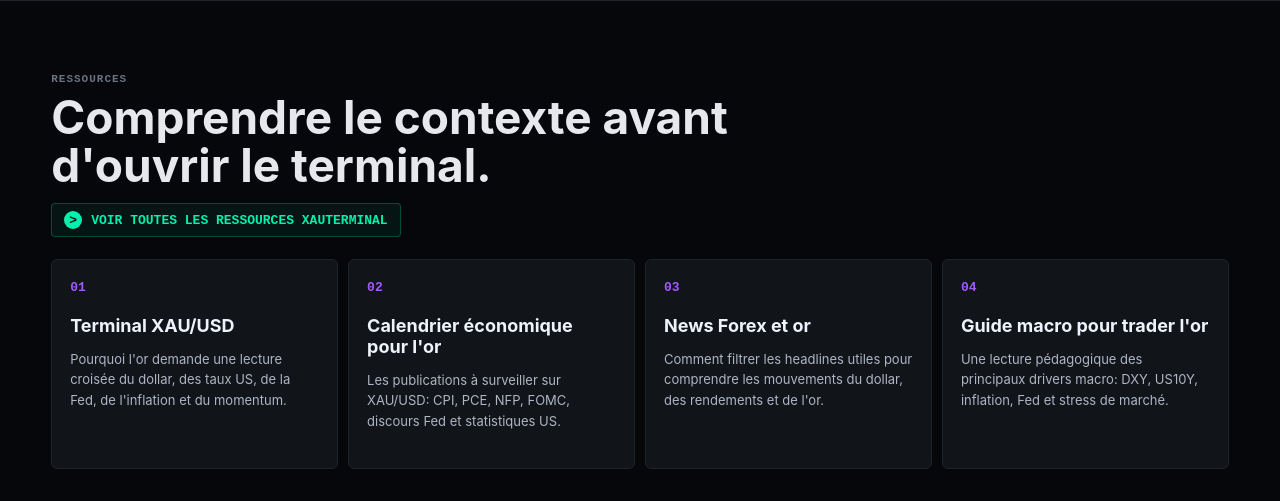
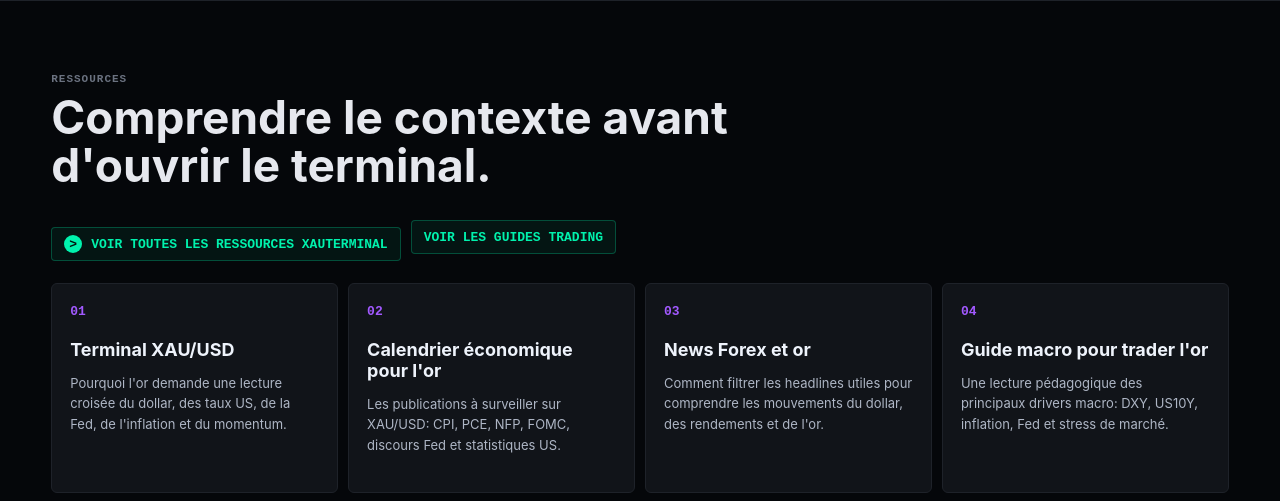
Before and after one commit to datchack/backend, a FastAPI app: page / in a window 1280 px wide. Shown: the part 1619-2120 px from the top of the page. Run offline with FastAPI, Linux system fonts and the light colour scheme; parts of the project's set-up code (start-up, migrations or seed data) failed here and were passed over; some libraries are stand-ins or nearby versions.

Commit message:
Add SEO trading guide hub

```diff
--- a/static/landing.js
+++ b/static/landing.js
@@ -274,7 +274,9 @@ const SEO_COPY = {
         resources_kicker: 'RESSOURCES',
         resources_title: "Comprendre le contexte avant d'ouvrir le terminal.",
         resources_cta: 'Voir toutes les ressources XAUTERMINAL',
+        guides_cta: 'Voir les guides trading',
         nav_resources: 'Ressources',
+        nav_guides: 'Guides',
         resource_terminal_title: 'Terminal XAU/USD',
         resource_terminal_copy: "Pourquoi l'or demande une lecture croisée du dollar, des taux US, de la Fed, de l'inflation et du momentum.",
         resource_calendar_title: "Calendrier économique pour l'or",
@@ -312,6 +314,15 @@ const SEO_COPY = {
         resources_page_h1: 'Ressources trading macro, XAU/USD et calendrier économique',
         resources_page_intro: "Ces pages expliquent les concepts réellement liés à XAUTERMINAL: lecture macro de l'or, événements économiques, news Forex et organisation d'une routine de marché. Elles servent à comprendre le produit avant de l'utiliser dans le terminal.",
         resources_page_read: 'Lire',
+        guides_page_title: 'Guides trading XAU/USD, macro et Bias Desk',
+        guides_page_description: 'Guides XAUTERMINAL pour préparer une session XAU/USD, comprendre DXY, les taux US, les news macro et utiliser un Bias Desk.',
+        guides_page_kicker: 'GUIDES TRADING',
+        guides_page_h1: 'Guides trading XAU/USD, macro et Bias Desk',
+        guides_page_intro: 'Ces guides servent à construire une routine claire autour du terminal: préparer une session, lire DXY et les taux US, filtrer les news et utiliser le Bias Desk sans le confondre avec un signal automatique.',
+        guides_page_next_title: 'Utiliser les guides avec le terminal',
+        guides_page_next_copy: 'Commence par comprendre la routine, puis ouvre le terminal pour vérifier le calendrier, les news, le graphique et les drivers en conditions réelles.',
+        guides_page_trial: 'Tester XAUTERMINAL',
+        guides_page_resources: 'Voir toutes les ressources',
         seo_continue_title: 'Continuer avec XAUTERMINAL',
         seo_continue_copy: "Ces ressources sont pensées pour être utilisées ensemble: contexte macro, calendrier économique, news filtrées et charting. Pour tester l'espace complet, reviens sur la landing et démarre l'essai depuis le parcours officiel.",
         seo_faq_kicker: 'FAQ',
@@ -438,6 +449,72 @@ const SEO_COPY = {
         seo_guide_trading_or_macro_link1: 'Tester XAUTERMINAL',
         seo_guide_trading_or_macro_link2: "Voir l'approche XAU/USD",
         seo_guide_trading_or_macro_link3: 'Lire les news macro utiles',
+        seo_routine_trading_xauusd_title: 'Routine trading XAU/USD: préparer une session avec méthode',
+        seo_routine_trading_xauusd_description: 'Méthode concrète pour préparer une session XAU/USD avec calendrier économique, news macro, DXY, taux US, Bias Desk et niveaux de risque.',
+        seo_routine_trading_xauusd_kicker: 'ROUTINE XAU/USD',
+        seo_routine_trading_xauusd_h1: 'Routine trading XAU/USD: préparer une session sans se disperser',
+        seo_routine_trading_xauusd_intro: "Une routine de marché sert à réduire le bruit avant d'ouvrir un graphique. Sur XAU/USD, l'objectif est de comprendre le thème dominant de la séance: dollar, taux, inflation, Fed, stress de marché ou simple momentum technique.",
+        seo_routine_trading_xauusd_section1_title: 'Commencer par le calendrier',
+        seo_routine_trading_xauusd_section1_copy: "Avant de regarder le prix, vérifie les annonces à venir: CPI, PCE, NFP, chômage, PMI, ventes au détail, FOMC et discours de la Fed. Une statistique majeure peut rendre un setup propre beaucoup moins lisible quelques minutes plus tard.",
+        seo_routine_trading_xauusd_section2_title: 'Identifier le thème macro du jour',
+        seo_routine_trading_xauusd_section2_copy: 'Lis les news prioritaires et cherche le fil conducteur: Fed plus restrictive, dollar sous pression, rendements en hausse, stress géopolitique ou absence de catalyseur clair. Une séance sans thème dominant demande souvent plus de patience.',
+        seo_routine_trading_xauusd_section3_title: 'Comparer XAU/USD avec DXY et US10Y',
+        seo_routine_trading_xauusd_section3_copy: "Si l'or monte pendant que DXY et les taux baissent, le mouvement est plus cohérent. Si les signaux divergent, il vaut mieux éviter de conclure trop vite. Le but est de savoir si le prix est porté ou contrarié par ses drivers principaux.",
+        seo_routine_trading_xauusd_section4_title: 'Utiliser le Bias Desk comme synthèse',
+        seo_routine_trading_xauusd_section4_copy: "Le Bias Desk n'est pas un signal automatique. Il aide à regrouper momentum, macro, risk tone et risque événementiel. S'il affiche WAIT, cela peut simplement signifier que les conditions ne sont pas assez alignées.",
+        seo_routine_trading_xauusd_section5_title: 'Finir par le plan de risque',
+        seo_routine_trading_xauusd_section5_copy: "Une fois le contexte compris, le graphique sert à définir le timing, l'invalidation et la taille. La meilleure lecture macro ne protège pas d'une mauvaise exécution ou d'un risque trop grand.",
+        seo_routine_trading_xauusd_faq1_question: 'Combien de temps doit durer une routine XAU/USD ?',
+        seo_routine_trading_xauusd_faq1_answer: "Une routine utile peut durer quelques minutes si elle est structurée: calendrier, news, DXY, US10Y, Bias Desk puis graphique. L'important est la régularité, pas la durée.",
+        seo_routine_trading_xauusd_faq2_question: 'Faut-il suivre toutes les news avant de trader ?',
+        seo_routine_trading_xauusd_faq2_answer: 'Non. Il faut surtout repérer les thèmes capables de changer le dollar, les taux, la demande refuge ou la volatilité. Lire trop de sources peut créer plus de confusion que de clarté.',
+        seo_routine_trading_xauusd_link1: 'Tester le terminal complet',
+        seo_routine_trading_xauusd_link2: 'Lire le calendrier économique',
+        seo_routine_trading_xauusd_link3: 'Filtrer les news macro',
+        seo_dxy_taux_or_title: 'DXY, taux US et or: comprendre les relations avec XAU/USD',
+        seo_dxy_taux_or_description: "Guide XAUTERMINAL pour comprendre comment le dollar, les rendements US, la Fed et le sentiment de risque influencent l'or et XAU/USD.",
+        seo_dxy_taux_or_kicker: 'DXY ET TAUX US',
+        seo_dxy_taux_or_h1: 'DXY, taux US et or: comprendre les relations avec XAU/USD',
+        seo_dxy_taux_or_intro: "L'or ne bouge pas dans le vide. Même quand le graphique semble clair, XAU/USD reste influencé par le dollar américain, les rendements obligataires, les anticipations de taux et le niveau de stress de marché.",
+        seo_dxy_taux_or_section1_title: 'Pourquoi le dollar compte autant',
+        seo_dxy_taux_or_section1_copy: "XAU/USD est coté en dollars. Un dollar fort peut rendre l'or plus cher pour les acheteurs hors dollar et peser sur le prix. Un dollar plus faible peut au contraire soutenir le métal, surtout si les autres facteurs ne s'y opposent pas.",
+        seo_dxy_taux_or_section2_title: 'Le rôle des taux US',
+        seo_dxy_taux_or_section2_copy: "L'or ne verse pas de rendement. Quand les rendements US montent, les actifs rémunérés deviennent plus compétitifs. Quand ils baissent, l'or peut retrouver de l'attrait, notamment si le marché anticipe une Fed moins restrictive.",
+        seo_dxy_taux_or_section3_title: 'Quand DXY et taux ne racontent pas la même histoire',
+        seo_dxy_taux_or_section3_copy: "Il arrive que le dollar monte alors que les taux baissent, ou l'inverse. Dans ce cas, la lecture devient moins directe. Le trader doit chercher quel driver domine réellement le mouvement de XAU/USD.",
+        seo_dxy_taux_or_section4_title: 'Ajouter le sentiment de risque',
+        seo_dxy_taux_or_section4_copy: "En période de stress, l'or peut être soutenu même si certains drivers semblent défavorables. À l'inverse, une séance très risk-on peut réduire la demande refuge. C'est pour cela qu'une lecture multi-facteurs est nécessaire.",
+        seo_dxy_taux_or_section5_title: 'Comment XAUTERMINAL organise cette lecture',
+        seo_dxy_taux_or_section5_copy: "Le terminal regroupe DXY, US10Y, news macro, calendrier économique et Bias Desk. L'idée est de vérifier rapidement si les mouvements se confirment ou se contredisent avant de prendre une décision.",
+        seo_dxy_taux_or_faq1_question: 'XAU/USD baisse-t-il toujours quand DXY monte ?',
+        seo_dxy_taux_or_faq1_answer: "Non. C'est une relation fréquente mais pas mécanique. Les taux, la Fed, le risque géopolitique et le momentum peuvent modifier ou retarder la réaction.",
+        seo_dxy_taux_or_faq2_question: 'Les taux US sont-ils plus importants que le dollar ?',
+        seo_dxy_taux_or_faq2_answer: "Cela dépend du contexte. Certaines séances sont dominées par le dollar, d'autres par les rendements, la Fed ou le sentiment de risque. L'intérêt est de comparer ces forces ensemble.",
+        seo_dxy_taux_or_link1: "Voir l'approche XAU/USD",
+        seo_dxy_taux_or_link2: 'Lire le guide macro',
+        seo_dxy_taux_or_link3: 'Essayer XAUTERMINAL',
+        seo_bias_desk_title: 'Bias Desk trading: lire les drivers sans confondre outil et signal',
+        seo_bias_desk_description: 'Comprendre comment utiliser un Bias Desk pour organiser les drivers de marché sans transformer une synthèse macro en signal de trading automatique.',
+        seo_bias_desk_kicker: 'BIAS DESK',
+        seo_bias_desk_h1: 'Bias Desk trading: lire les drivers sans confondre outil et signal',
+        seo_bias_desk_intro: "Un Bias Desk sert à résumer une lecture de marché: momentum, macro, risque événementiel, sentiment et drivers principaux. Il ne remplace pas une stratégie, mais il peut aider à éviter les décisions prises sur une seule information.",
+        seo_bias_desk_section1_title: "Ce qu'un bias veut dire",
+        seo_bias_desk_section1_copy: "Un bias est une orientation de contexte, pas une certitude. Bullish signifie que plusieurs éléments soutiennent plutôt la hausse. Bearish signifie que les pressions baissières dominent. Neutral ou WAIT indique souvent un manque d'alignement.",
+        seo_bias_desk_section2_title: 'Pourquoi les drivers sont plus utiles que le score seul',
+        seo_bias_desk_section2_copy: "Le score donne une synthèse rapide, mais les raisons sont plus importantes. Un trader doit savoir si le bias vient du dollar, des taux, du momentum, d'une news ou d'un risque événementiel.",
+        seo_bias_desk_section3_title: 'Lire le risque événementiel',
+        seo_bias_desk_section3_copy: "Un contexte favorable peut devenir dangereux juste avant une annonce majeure. Si le calendrier indique un risque élevé, la bonne décision peut être d'attendre, même si le reste du marché semble aligné.",
+        seo_bias_desk_section4_title: 'Utiliser le bias avec le graphique',
+        seo_bias_desk_section4_copy: "Le graphique reste indispensable pour le timing. Le bias aide à préparer le scénario; le prix aide à décider si ce scénario mérite d'être exécuté, invalidé ou simplement observé.",
+        seo_bias_desk_section5_title: "Les limites d'une synthèse automatique",
+        seo_bias_desk_section5_copy: "Aucun outil ne peut comprendre parfaitement chaque nuance de marché. Le Bias Desk doit être traité comme une aide à la lecture, avec une vérification humaine et une gestion du risque indépendante.",
+        seo_bias_desk_faq1_question: "Le Bias Desk donne-t-il des signaux d'achat ou de vente ?",
+        seo_bias_desk_faq1_answer: "Non. Il organise les drivers de marché. La décision d'entrer, sortir ou rester à l'écart doit venir de ta stratégie, de ton timing et de ta gestion du risque.",
+        seo_bias_desk_faq2_question: 'Pourquoi le Bias Desk affiche parfois WAIT ?',
+        seo_bias_desk_faq2_answer: 'WAIT apparaît quand les drivers sont mixtes, quand la confiance est insuffisante ou quand un risque événementiel rend la lecture trop instable.',
+        seo_bias_desk_link1: 'Voir le terminal XAU/USD',
+        seo_bias_desk_link2: 'Construire une routine',
+        seo_bias_desk_link3: 'Lire le disclaimer trading',
     },
     en: {
         proof_news: 'Multi-source news',
@@ -447,7 +524,9 @@ const SEO_COPY = {
         resources_kicker: 'RESOURCES',
         resources_title: 'Understand the context before opening the terminal.',
         resources_cta: 'View all XAUTERMINAL resources',
+        guides_cta: 'View trading guides',
         nav_resources: 'Resources',
+        nav_guides: 'Guides',
         resource_terminal_title: 'XAU/USD terminal',
         resource_terminal_copy: 'Why gold requires a combined reading of the dollar, US yields, the Fed, inflation and momentum.',
         resource_calendar_title: 'Economic calendar for gold',
@@ -485,6 +564,15 @@ const SEO_COPY = {
         resources_page_h1: 'Macro trading, XAU/USD and economic calendar resources',
         resources_page_intro: 'These pages explain concepts directly connected to XAUTERMINAL: gold macro reading, economic events, Forex news and market routine organization. They help you understand the product before using it in the terminal.',
         resources_page_read: 'Read',
+        guides_page_title: 'XAU/USD, macro and Bias Desk trading guides',
+        guides_page_description: 'XAUTERMINAL guides to prepare an XAU/USD session, understand DXY, US yields, macro news and how to use a Bias Desk.',
+        guides_page_kicker: 'TRADING GUIDES',
+        guides_page_h1: 'XAU/USD, macro and Bias Desk trading guides',
+        guides_page_intro: 'These guides help build a clear routine around the terminal: prepare a session, read DXY and US yields, filter news and use the Bias Desk without mistaking it for an automatic signal.',
+        guides_page_next_title: 'Use the guides with the terminal',
+        guides_page_next_copy: 'Start by understanding the routine, then open the terminal to check the calendar, news, chart and drivers in real conditions.',
+        guides_page_trial: 'Try XAUTERMINAL',
+        guides_page_resources: 'View all resources',
         seo_continue_title: 'Continue with XAUTERMINAL',
         seo_continue_copy: 'These resources are designed to work together: macro context, economic calendar, filtered news and charting. To test the complete workspace, return to the landing page and start the trial through the official flow.',
         seo_faq_kicker: 'FAQ',
@@ -611,6 +699,72 @@ const SEO_COPY = {
         seo_guide_trading_or_macro_link1: 'Try XAUTERMINAL',
         seo_guide_trading_or_macro_link2: 'View the XAU/USD approach',
         seo_guide_trading_or_macro_link3: 'Read useful macro news',
+        seo_routine_trading_xauusd_title: 'XAU/USD trading routine: prepare a session methodically',
+        seo_routine_trading_xauusd_description: 'A concrete method to prepare an XAU/USD session with economic calendar, macro news, DXY, US yields, Bias Desk and risk levels.',
+        seo_routine_trading_xauusd_kicker: 'XAU/USD ROUTINE',
+        seo_routine_trading_xauusd_h1: 'XAU/USD trading routine: prepare a session without scattering attention',
+        seo_routine_trading_xauusd_intro: 'A market routine helps reduce noise before opening a chart. On XAU/USD, the goal is to understand the dominant theme of the session: dollar, yields, inflation, Fed, market stress or simple technical momentum.',
+        seo_routine_trading_xauusd_section1_title: 'Start with the calendar',
+        seo_routine_trading_xauusd_section1_copy: 'Before looking at price, check upcoming releases: CPI, PCE, NFP, unemployment, PMI, retail sales, FOMC and Fed speeches. A major statistic can make a clean setup much harder to read minutes later.',
+        seo_routine_trading_xauusd_section2_title: 'Identify the macro theme of the day',
+        seo_routine_trading_xauusd_section2_copy: 'Read priority news and look for the thread: restrictive Fed, dollar pressure, rising yields, geopolitical stress or no clear catalyst. A session without a dominant theme often requires more patience.',
+        seo_routine_trading_xauusd_section3_title: 'Compare XAU/USD with DXY and US10Y',
+        seo_routine_trading_xauusd_section3_copy: 'If gold rises while DXY and yields fall, the move is more coherent. If signals diverge, avoid concluding too fast. The goal is to know whether price is supported or challenged by its main drivers.',
+        seo_routine_trading_xauusd_section4_title: 'Use the Bias Desk as a synthesis',
+        seo_routine_trading_xauusd_section4_copy: 'The Bias Desk is not an automatic signal. It groups momentum, macro, risk tone and event risk. If it displays WAIT, it may simply mean conditions are not aligned enough.',
+        seo_routine_trading_xauusd_section5_title: 'Finish with the risk plan',
+        seo_routine_trading_xauusd_section5_copy: 'Once the context is clear, the chart helps define timing, invalidation and size. The best macro read does not protect against poor execution or excessive risk.',
+        seo_routine_trading_xauusd_faq1_question: 'How long should an XAU/USD routine take?',
+        seo_routine_trading_xauusd_faq1_answer: 'A useful routine can take only a few minutes if structured: calendar, news, DXY, US10Y, Bias Desk, then chart. Consistency matters more than duration.',
+        seo_routine_trading_xauusd_faq2_question: 'Should you follow every news item before trading?',
+        seo_routine_trading_xauusd_faq2_answer: 'No. You mainly need to identify themes that can change the dollar, yields, safe-haven demand or volatility. Reading too many sources can create more confusion than clarity.',
+        seo_routine_trading_xauusd_link1: 'Try the full terminal',
+        seo_routine_trading_xauusd_link2: 'Read the economic calendar',
+        seo_routine_trading_xauusd_link3: 'Filter macro news',
+        seo_dxy_taux_or_title: 'DXY, US yields and gold: understand the relationship with XAU/USD',
+        seo_dxy_taux_or_description: 'XAUTERMINAL guide to understand how the dollar, US yields, the Fed and risk sentiment influence gold and XAU/USD.',
+        seo_dxy_taux_or_kicker: 'DXY AND US YIELDS',
+        seo_dxy_taux_or_h1: 'DXY, US yields and gold: understand the relationship with XAU/USD',
+        seo_dxy_taux_or_intro: 'Gold does not move in isolation. Even when the chart looks clear, XAU/USD remains influenced by the US dollar, bond yields, rate expectations and the level of market stress.',
+        seo_dxy_taux_or_section1_title: 'Why the dollar matters so much',
+        seo_dxy_taux_or_section1_copy: 'XAU/USD is quoted in dollars. A strong dollar can make gold more expensive for non-dollar buyers and weigh on price. A weaker dollar can support the metal, especially if other factors do not oppose it.',
+        seo_dxy_taux_or_section2_title: 'The role of US yields',
+        seo_dxy_taux_or_section2_copy: 'Gold does not pay yield. When US yields rise, yield-bearing assets become more competitive. When they fall, gold can regain appeal, especially if the market expects a less restrictive Fed.',
+        seo_dxy_taux_or_section3_title: 'When DXY and yields tell different stories',
+        seo_dxy_taux_or_section3_copy: 'Sometimes the dollar rises while yields fall, or the opposite. The read becomes less direct. The trader must identify which driver is truly dominating the XAU/USD move.',
+        seo_dxy_taux_or_section4_title: 'Add risk sentiment',
+        seo_dxy_taux_or_section4_copy: 'During stress, gold can be supported even if some drivers seem unfavorable. Conversely, a strong risk-on session can reduce safe-haven demand. This is why a multi-factor read is needed.',
+        seo_dxy_taux_or_section5_title: 'How XAUTERMINAL organizes this read',
+        seo_dxy_taux_or_section5_copy: 'The terminal brings together DXY, US10Y, macro news, economic calendar and Bias Desk. The idea is to quickly check whether moves confirm or contradict each other before making a decision.',
+        seo_dxy_taux_or_faq1_question: 'Does XAU/USD always fall when DXY rises?',
+        seo_dxy_taux_or_faq1_answer: 'No. It is a frequent relationship but not a mechanical one. Yields, the Fed, geopolitical risk and momentum can change or delay the reaction.',
+        seo_dxy_taux_or_faq2_question: 'Are US yields more important than the dollar?',
+        seo_dxy_taux_or_faq2_answer: 'It depends on the context. Some sessions are dominated by the dollar, others by yields, the Fed or risk sentiment. The point is to compare these forces together.',
+        seo_dxy_taux_or_link1: 'View the XAU/USD approach',
+        seo_dxy_taux_or_link2: 'Read the macro guide',
+        seo_dxy_taux_or_link3: 'Try XAUTERMINAL',
+        seo_bias_desk_title: 'Trading Bias Desk: read drivers without confusing tool and signal',
+        seo_bias_desk_description: 'Understand how to use a Bias Desk to organize market drivers without turning a macro synthesis into an automatic trading signal.',
+        seo_bias_desk_kicker: 'BIAS DESK',
+        seo_bias_desk_h1: 'Trading Bias Desk: read drivers without confusing tool and signal',
+        seo_bias_desk_intro: 'A Bias Desk summarizes a market read: momentum, macro, event risk, sentiment and main drivers. It does not replace a strategy, but it can help avoid decisions based on one isolated input.',
+        seo_bias_desk_section1_title: 'What a bias means',
+        seo_bias_desk_section1_copy: 'A bias is a context orientation, not certainty. Bullish means several elements support upside. Bearish means downside pressures dominate. Neutral or WAIT often indicates a lack of alignment.',
+        seo_bias_desk_section2_title: 'Why drivers matter more than the score alone',
+        seo_bias_desk_section2_copy: 'The score gives a quick synthesis, but the reasons matter more. A trader should know whether the bias comes from the dollar, yields, momentum, news or event risk.',
+        seo_bias_desk_section3_title: 'Read event risk',
+        seo_bias_desk_section3_copy: 'A favorable context can become dangerous just before a major release. If the calendar shows elevated risk, the right decision may be to wait, even if the rest of the market seems aligned.',
+        seo_bias_desk_section4_title: 'Use the bias with the chart',
+        seo_bias_desk_section4_copy: 'The chart remains essential for timing. The bias helps prepare the scenario; price helps decide whether that scenario deserves execution, invalidation or simple observation.',
+        seo_bias_desk_section5_title: 'The limits of automatic synthesis',
+        seo_bias_desk_section5_copy: 'No tool can perfectly understand every market nuance. The Bias Desk should be treated as a reading aid, with human verification and independent risk management.',
+        seo_bias_desk_faq1_question: 'Does the Bias Desk give buy or sell signals?',
+        seo_bias_desk_faq1_answer: 'No. It organizes market drivers. The decision to enter, exit or stay aside must come from your strategy, timing and risk management.',
+        seo_bias_desk_faq2_question: 'Why does the Bias Desk sometimes show WAIT?',
+        seo_bias_desk_faq2_answer: 'WAIT appears when drivers are mixed, confidence is insufficient or event risk makes the read too unstable.',
+        seo_bias_desk_link1: 'View the XAU/USD terminal',
+        seo_bias_desk_link2: 'Build a routine',
+        seo_bias_desk_link3: 'Read the trading disclaimer',
     },
 };
 
--- a/templates/landing.html
+++ b/templates/landing.html
@@ -241,7 +241,10 @@
             <div class="landing-section-head">
                 <div class="landing-kicker" data-i18n="resources_kicker">RESSOURCES</div>
                 <h2 data-i18n="resources_title">Comprendre le contexte avant d'ouvrir le terminal.</h2>
-                <a class="resource-cta" href="/ressources" data-i18n="resources_cta">Voir toutes les ressources XAUTERMINAL</a>
+                <div class="landing-actions">
+                    <a class="resource-cta" href="/ressources" data-i18n="resources_cta">Voir toutes les ressources XAUTERMINAL</a>
+                    <a class="resource-link-button" href="/guides" data-i18n="guides_cta">Voir les guides trading</a>
+                </div>
             </div>
             <div class="feature-grid">
                 <article class="feature-card">
```
Also changed, not shown: app/routers/pages.py (+264 -0 lines), static/css/landing.css (+66 -0 lines).
